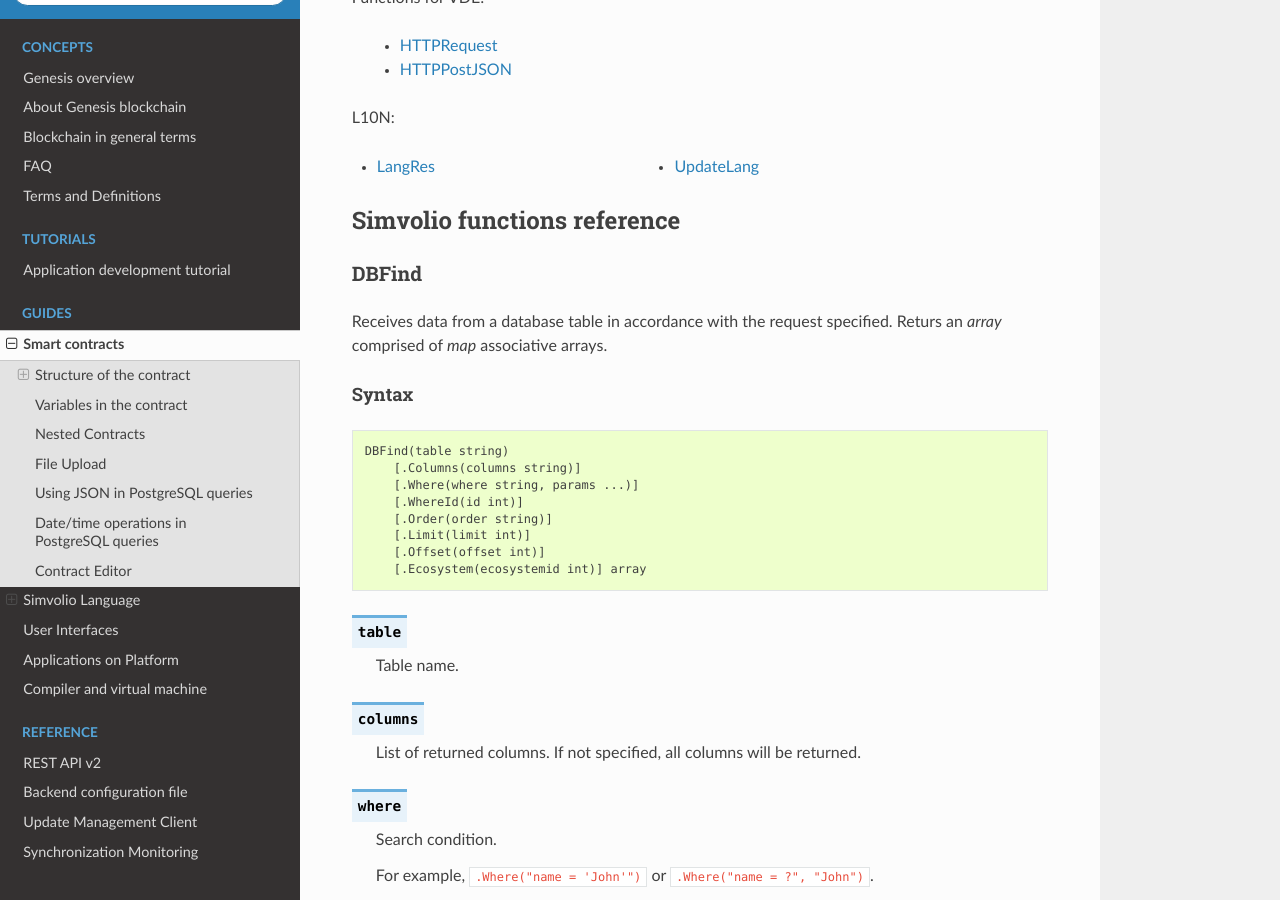
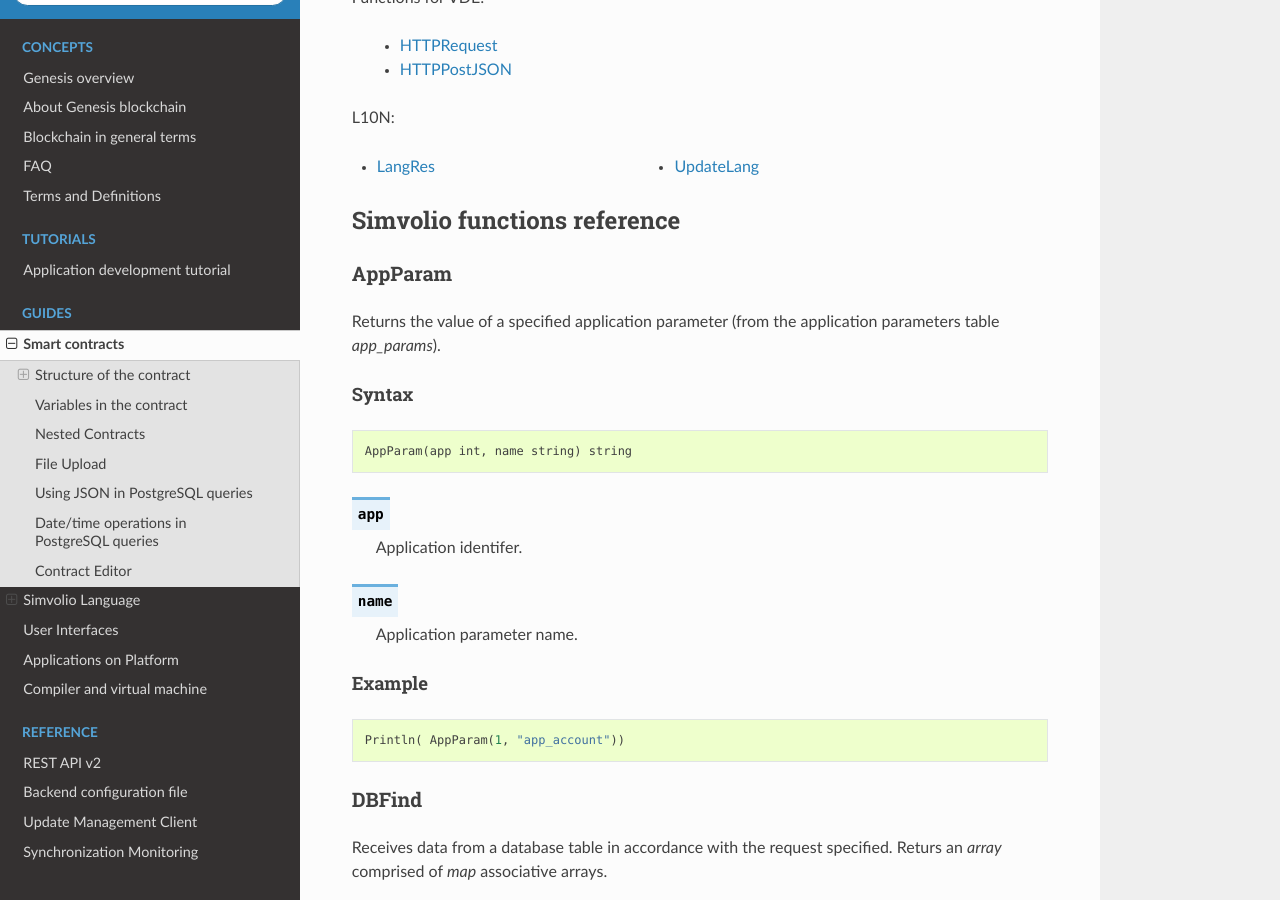
Before and after one commit to AplaProject/apla-docs-en, a Sphinx documentation site: the page built from source/topics/script.rst, in a window 1280 px wide and 900 px high, scrolled down 11529 px. Built offline with Sphinx 7.4.7 and the Read the Docs theme 2.0.0, drawn with Linux system fonts in a browser that asks for light colours; some of the changed text lies outside the part shown.

Commit message:
Add AppParam to script.rst

```diff
--- a/source/topics/script.rst
+++ b/source/topics/script.rst
@@ -298,9 +298,9 @@ Data type must be defined for every variable. In obvious cases, data types are c
 
         * ``Name`` - file name (``string`` type).
 
-        * ``MimeType`` - mime-type of the file (``string`` type)
-
-        * ``Body`` - file contents (``bytes`` type)
+        * ``MimeType`` - mime-type of the file (``string`` type).
+
+        * ``Body`` - file contents (``bytes`` type).
 
 
 All identifiers, including the names of variables, functions, contracts, etc. are case sensitive (MyFunc and myFunc are different names).
@@ -599,8 +599,43 @@ L10N:
     - :ref:`LangRes`
     - :ref:`UpdateLang`
 
+
+
 Simvolio functions reference
 ============================
+
+
+.. _AppParam:
+
+AppParam
+--------
+
+Returns the value of a specified application parameter (from the application parameters table *app_params*).
+
+
+Syntax
+""""""
+
+.. code-block:: text
+
+    AppParam(app int, name string) string
+
+
+.. describe:: app
+
+    Application identifer.
+
+.. describe:: name
+
+    Application parameter name.
+
+
+Example
+"""""""
+
+.. code:: js
+
+    Println( AppParam(1, "app_account"))
 
 
 .. _DBFind:
```
